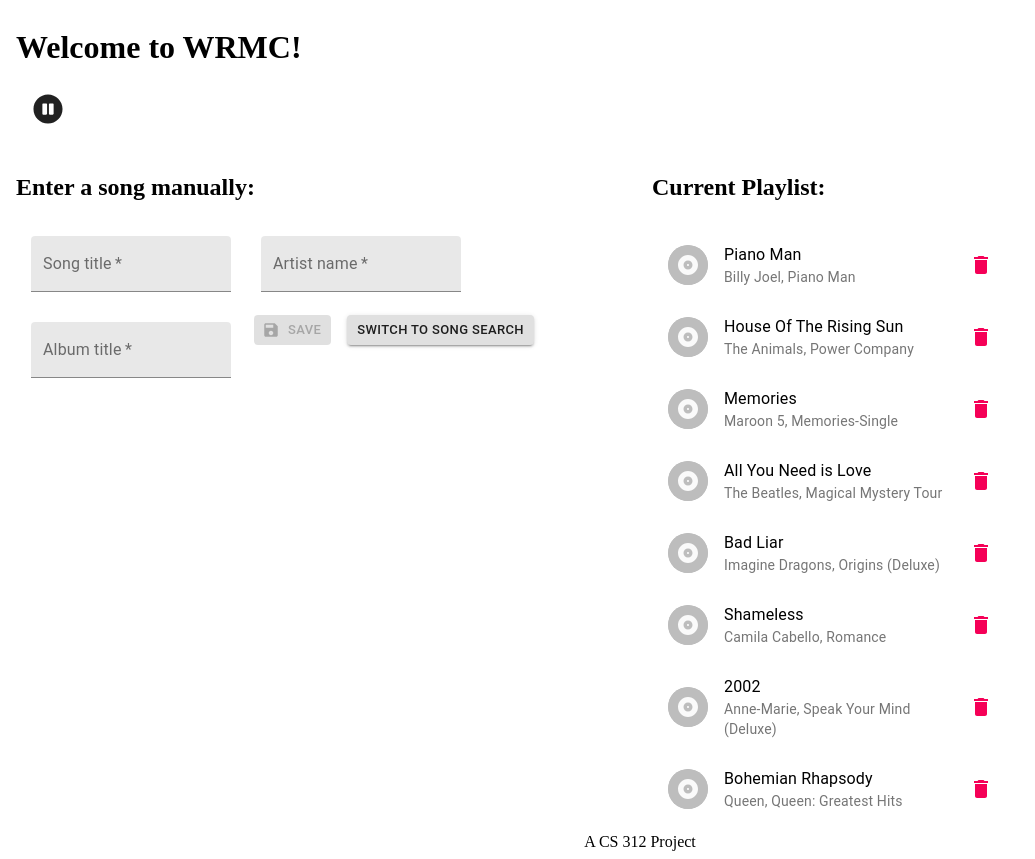
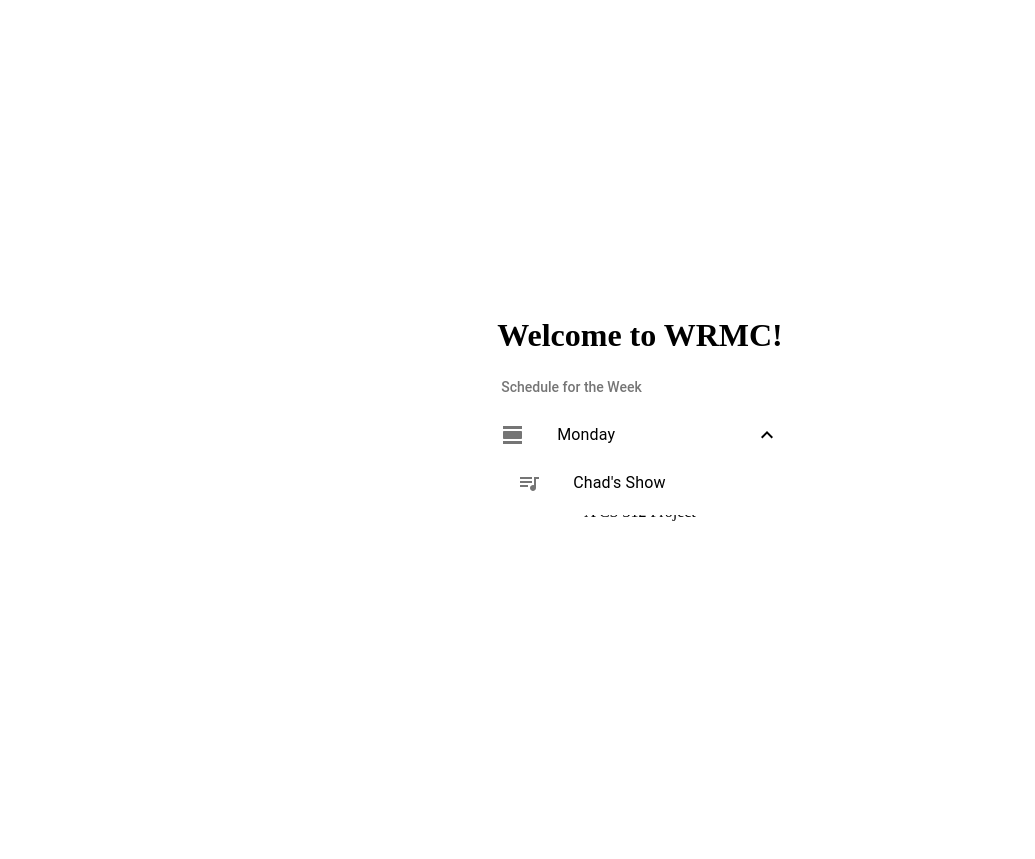
Before and after one commit to csci312-s21/project-amber-ayeaye, a Next.js app: page / in a window 1280 px wide. Shown: the whole page, without its empty margins (0-1035 px from the left). After the commit the page ends 816 px from the top, so only its background shows below. Built offline with nearby package versions, Linux system fonts and the light colour scheme.

Commit message:
created first version of schedule, only displays monday. needs work

```diff
--- /dev/null
+++ b/src/components/RadioSchedule.js
@@ -0,0 +1,69 @@
+import React from 'react';
+import { makeStyles } from '@material-ui/core/styles';
+import ListSubheader from '@material-ui/core/ListSubheader';
+import List from '@material-ui/core/List';
+import ListItem from '@material-ui/core/ListItem';
+import ListItemIcon from '@material-ui/core/ListItemIcon';
+import ListItemText from '@material-ui/core/ListItemText';
+import Collapse from '@material-ui/core/Collapse';
+import InboxIcon from '@material-ui/icons/MoveToInbox';
+import DraftsIcon from '@material-ui/icons/Drafts';
+import ExpandLess from '@material-ui/icons/ExpandLess';
+import ExpandMore from '@material-ui/icons/ExpandMore';
+import StarBorder from '@material-ui/icons/StarBorder';
+//import icons to work with within the schedule
+import ViewDayIcon from '@material-ui/icons/ViewDay';
+import QueueMusic from '@material-ui/icons/QueueMusic';
+
+
+const useStyles = makeStyles((theme) => ({
+  root: {
+    width: '100%',
+    maxWidth: 360,
+    backgroundColor: theme.palette.background.paper,
+  },
+  nested: {
+    paddingLeft: theme.spacing(4),
+  },
+}));
+
+export default function NestedList() {
+  const classes = useStyles();
+  const [open, setOpen] = React.useState(true);
+
+  const handleClick = () => {
+    setOpen(!open);
+  };
+
+  return (
+    <List
+      component="nav"
+      aria-labelledby="nested-list-subheader"
+      subheader={
+        <ListSubheader component="div" id="nested-list-subheader">
+          Schedule for the Week
+        </ListSubheader>
+      }
+      className={classes.root}
+    >
+
+      <ListItem button onClick={handleClick}>
+        <ListItemIcon>
+          <ViewDayIcon />
+        </ListItemIcon>
+        <ListItemText primary="Monday" />
+        {open ? <ExpandLess /> : <ExpandMore />}
+      </ListItem>
+      <Collapse in={open} timeout="auto" unmountOnExit>
+        <List component="div" disablePadding>
+          <ListItem button className={classes.nested}>
+            <ListItemIcon>
+              <QueueMusic />
+            </ListItemIcon>
+            <ListItemText primary="Chad's Show" />
+          </ListItem>
+        </List>
+      </Collapse>
+    </List>
+  );
+}
--- a/src/pages/index.js
+++ b/src/pages/index.js
@@ -5,7 +5,7 @@
 import PlayButton from "../components/PlayButton";
 
 import Grid from '@material-ui/core/Grid';
-
+import RadioSchedule from "../components/RadioSchedule";
 
 
 //import SongAdder from "../components/SongAdder";
@@ -66,7 +66,8 @@
           <Grid container spacing={3}>
             {/*<SongAdder addSong={addSong}/>*/}
             {/*<SearchBar callback={addSong}/>*/}
-
+            {(true) ? <RadioSchedule/> :
+            <>
             <Grid item xs={12}justify="center" alignItems="center">
             <PlayButton isPlaying = {isPlaying} playOrPause = {playOrPause}/>
             </Grid>
@@ -77,6 +78,9 @@
             <Grid item xs={6}>
               <Playlist songs={currentSongs} deleteSong={deleteSong}/>
             </Grid>
+            </>
+            }
+
           </Grid>
         </main>
 
```
